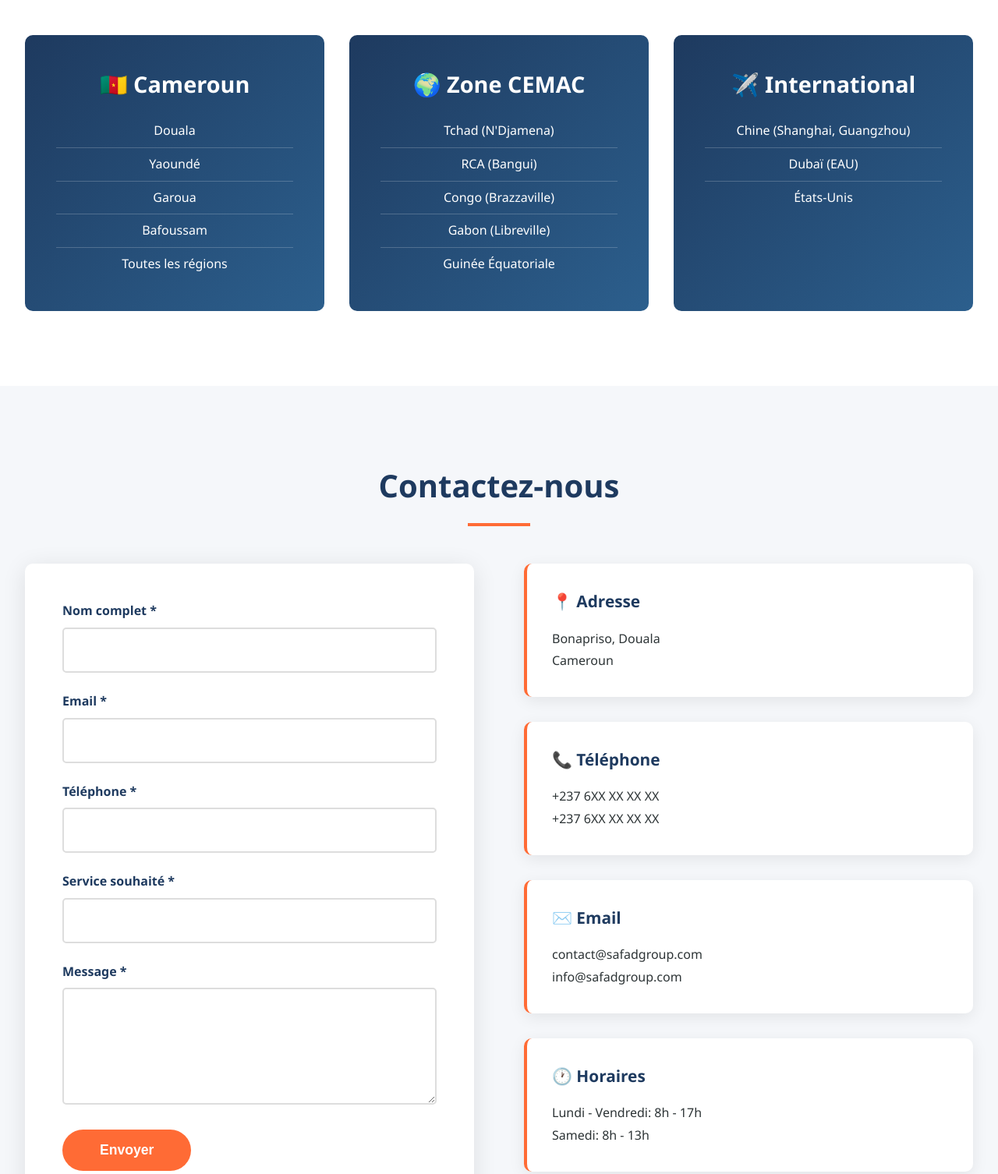
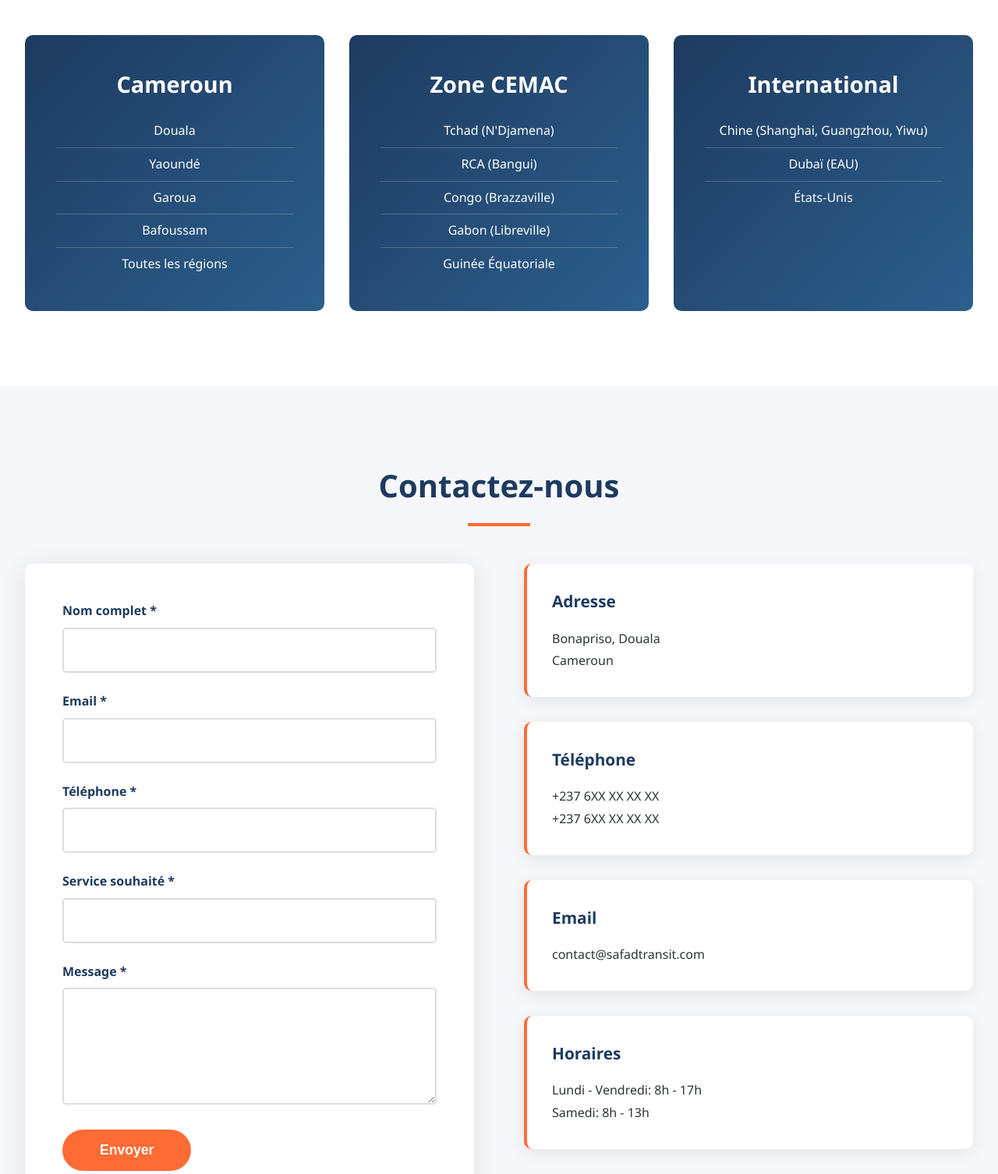
Before and after one commit to CynthiaMbog/safad-website, a plain HTML site: page index/index.html in a window 1280 px wide. Shown: the part 3191-4697 px from the top of the page at 78% size. Drawn offline with Linux system fonts and the light colour scheme.

Commit message:
Mise à jour des modifications récentes

```diff
--- a/index/index.html
+++ b/index/index.html
@@ -143,7 +143,7 @@
 
                 <!-- Zone Cameroun -->
                 <div class="zone-card">
-                    <h3>🇨🇲 Cameroun</h3>
+                    <h3> Cameroun</h3>
                     <ul>
                         <li>Douala</li>
                         <li>Yaoundé</li>
@@ -155,7 +155,7 @@
 
                 <!-- Zone CEMAC -->
                 <div class="zone-card">
-                    <h3>🌍 Zone CEMAC</h3>
+                    <h3> Zone CEMAC</h3>
                     <ul>
                         <li>Tchad (N'Djamena)</li>
                         <li>RCA (Bangui)</li>
@@ -167,9 +167,9 @@
 
                 <!-- Zone International -->
                 <div class="zone-card">
-                    <h3>✈️ International</h3>
+                    <h3> International</h3>
                     <ul>
-                        <li>Chine (Shanghai, Guangzhou)</li>
+                        <li>Chine (Shanghai, Guangzhou, Yiwu)</li>
                         <li>Dubaï (EAU)</li>
                         <li>États-Unis</li>
                     </ul>
@@ -219,22 +219,22 @@
                 <!-- Informations de contact -->
                 <div class="contact-info">
                     <div class="info-card">
-                        <h3>📍 Adresse</h3>
+                        <h3> Adresse</h3>
                         <p>Bonapriso, Douala<br>Cameroun</p>
                     </div>
 
                     <div class="info-card">
-                        <h3>📞 Téléphone</h3>
+                        <h3> Téléphone</h3>
                         <p>+237 6XX XX XX XX<br>+237 6XX XX XX XX</p>
                     </div>
 
                     <div class="info-card">
-                        <h3>✉️ Email</h3>
-                        <p>contact@safadgroup.com<br>info@safadgroup.com</p>
+                        <h3>Email</h3>
+                        <p>contact@safadtransit.com</p>
                     </div>
 
                     <div class="info-card">
-                        <h3>🕐 Horaires</h3>
+                        <h3> Horaires</h3>
                         <p>Lundi - Vendredi: 8h - 17h<br>Samedi: 8h - 13h</p>
                     </div>
                 </div>
```
